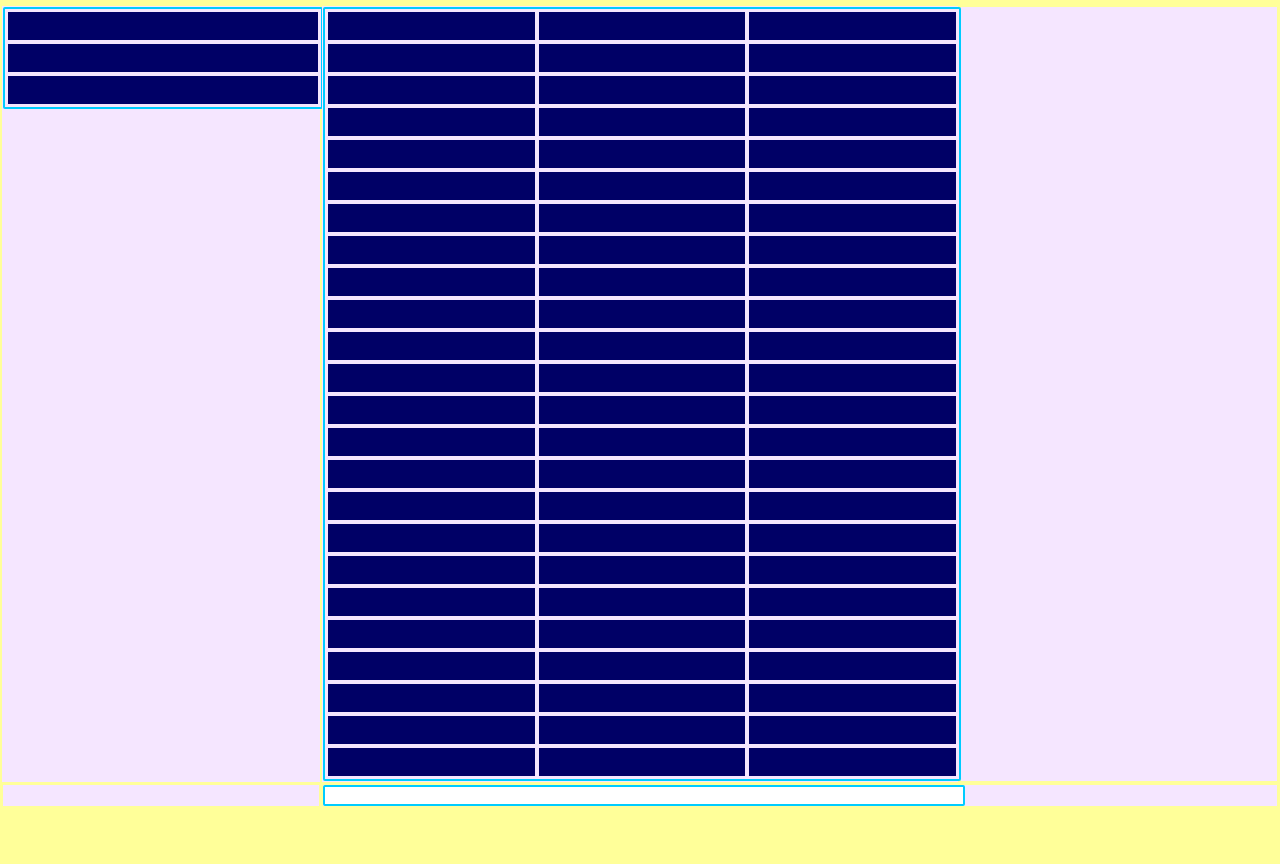
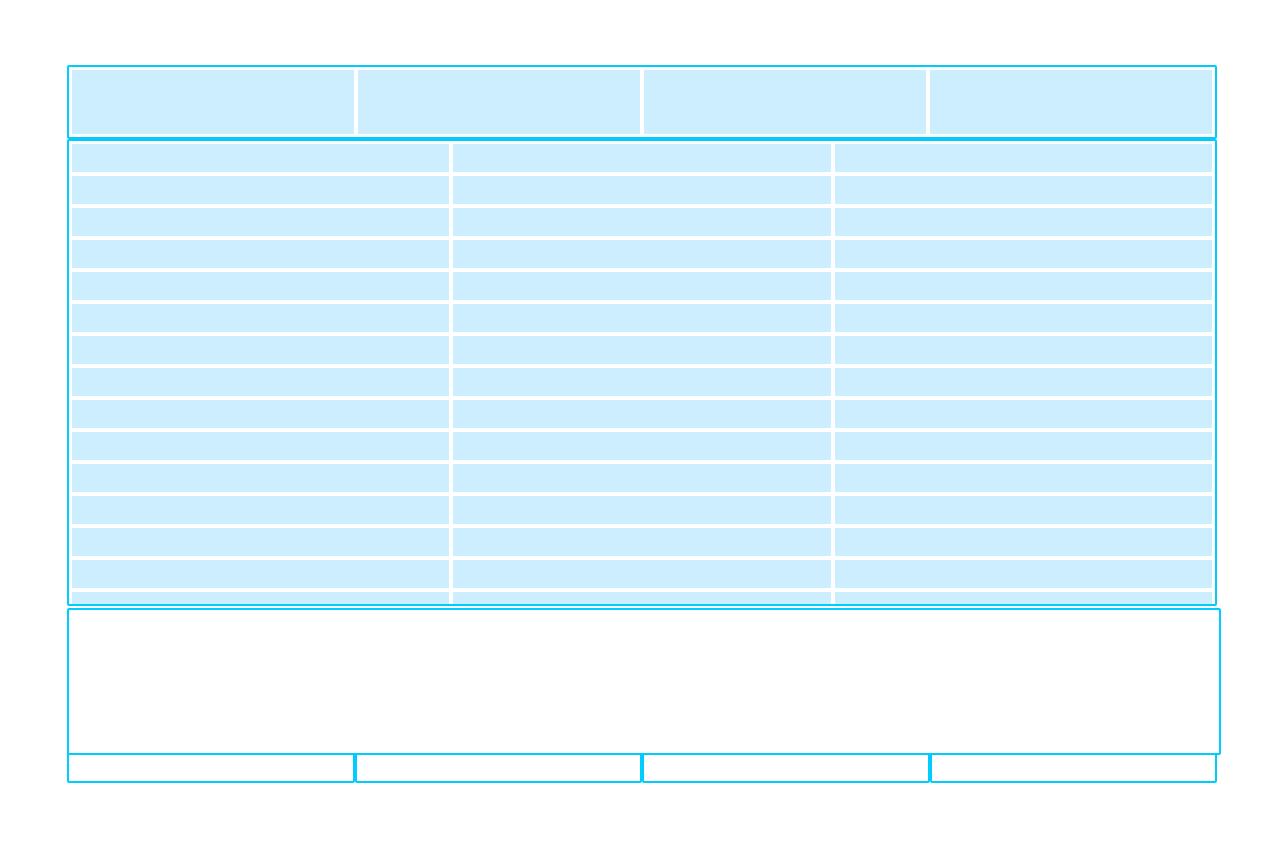
Before and after one commit to max2556/max, a plain HTML site: page index.html in a window 1280 px wide. Before the commit the page ends 816 px from the top, so only its background shows below. Drawn offline with Linux system fonts and the light colour scheme.

Commit message:
//update 4//Глобальная перестройка

```diff
--- a/index.html
+++ b/index.html
@@ -6,28 +6,29 @@
 	</head>
 	<body>
 
-
-	<table class="table" style="width:100%">
+	<div id="AIA">
+	<table class="table" style="width:100%;">
 		<tbody>
 
 
 			<tr id="tr1">
-				<td colspan="4"> <div class="in1"/> </td>
+				<td colspan="4">
+					<div class="tableTaker" style="overflow-x:scroll;border-style:solid; border-width:2px; border-color:#00ccff; border-radius:2px;position:;">
+						<table class="table" style="width:100%;">
+							<tr class="trIn">
+								 <td><div class="in2"/></td>
+								 <td><div class="in2"/></td>
+								 <td><div class="in2"/></td>
+								 <td><div class="in2"/></td>
+							</tr>
+						</table>
+					</div>
+				 </td>
 			</tr>
 
 
 			<tr id="tr2">
-				<td style="width:25%;   background-color: #f5e6ff;vertical-align:top;">
-					<div class="tableTaker" style="overflow-y:scroll;border-style:solid; border-width:2px; border-color:#00ccff; border-radius:2px;position:;">
-						<table class="table" style="width:100%;">
-							<tr class="trIn">  <td><div class="in2"/></td>  </tr>
-							<tr class="trIn">  <td><div class="in2"/></td>  </tr>
-							<tr class="trIn">  <td><div class="in2"/></td>  </tr>
-						</table>
-					</div>
-				</td>
-
-				<td colspan="2" style="width:50%;  background-color: #f5e6ff; vertical-align:top;">
+				<td colspan="4" style="width:50%;">
 					<div class="tableTaker" style="overflow-y:scroll;border-style:solid; border-width:2px; border-color:#00ccff; border-radius:2px;">
 						<table class="table" style="width:100%;">
 							<tr class="trIn">  <td><div class="in2"/></td> <td><div class="in2"/></td> <td><div class="in2"/></td>  </tr>
@@ -54,30 +55,31 @@
 							<tr class="trIn">  <td><div class="in2"/></td> <td><div class="in2"/></td> <td><div class="in2"/></td>  </tr>
 							<tr class="trIn">  <td><div class="in2"/></td> <td><div class="in2"/></td> <td><div class="in2"/></td>  </tr>
 							<tr class="trIn">  <td><div class="in2"/></td> <td><div class="in2"/></td> <td><div class="in2"/></td>  </tr>
-
 						</table>
 					</div>
 			  </td>
-				<td> <div class="in1"/></td>
 			</tr>
 
 
 			<tr id="tr3">
-				<td> <div class="in1"/></td>
-				<td colspan="2">
-					<div class="in1">
+				<td colspan="4">
+					<div class="tableTaker">
 						<input type="text" style="border-style:solid; border-width:2px; border-color:#00ccff; border-radius:2px; width:100%; height:100%;">
 						</input>
 					</div>
 				</td>
-				<td> <div class="in1"/> </td>
 			</tr>
 
-
-			<tr style="height:5px;"></tr>
+			<tr class="tr4">
+				<td><div class="in1"/></td>
+				<td><div class="in1"/></td>
+				<td><div class="in1"/></td>
+				<td><div class="in1"/></td>
+			</tr>
 
 		</tbody>
 	</table>
+</div>
 
 	</body>
 </html>
--- a/test.css
+++ b/test.css
@@ -12,18 +12,22 @@ html, body {
   height: 100%;
   margin: 0;
 }
-body {
-  background-color: #ffff99;
-}
 .in1 {
     width: 100%;
     height: 100%;
-    background-color: #f5e6ff;
+    border-style:solid;
+    border-width:2px;
+    border-color:#00ccff;
+    border-radius:2px;
+
+}
+.in1:hover{
+  background-color: #b366ff;
 }
 .in2 {
   width: 100%;
   height: 100%;
-  background-color: #000066;
+  background-color:  #cceeff;
 }
 .trIn{
   height: 30px;
@@ -32,21 +36,28 @@ body {
 #tr1{
   width: 100%;
   height:10%;
-
 }
 #tr2{
   width: 100%;
-  height:70%;
-  max-height: 70%;
-
+  height:65%;
 }
 #tr3{
   width: 100%;
   height:20%;
 
 }
+#tr4{
+  height: 5%;
+  width: 100%;
+}
 .tableTaker{
   width: 100%;
-  max-height: 100%;
-  background-color: #f5e6ff;
+  height: 100%;
+  background-color: #ffffff;
+
 }
+#AIA{
+  width: 90%;
+  height: 90%;
+  margin: 5%;
+}
```
